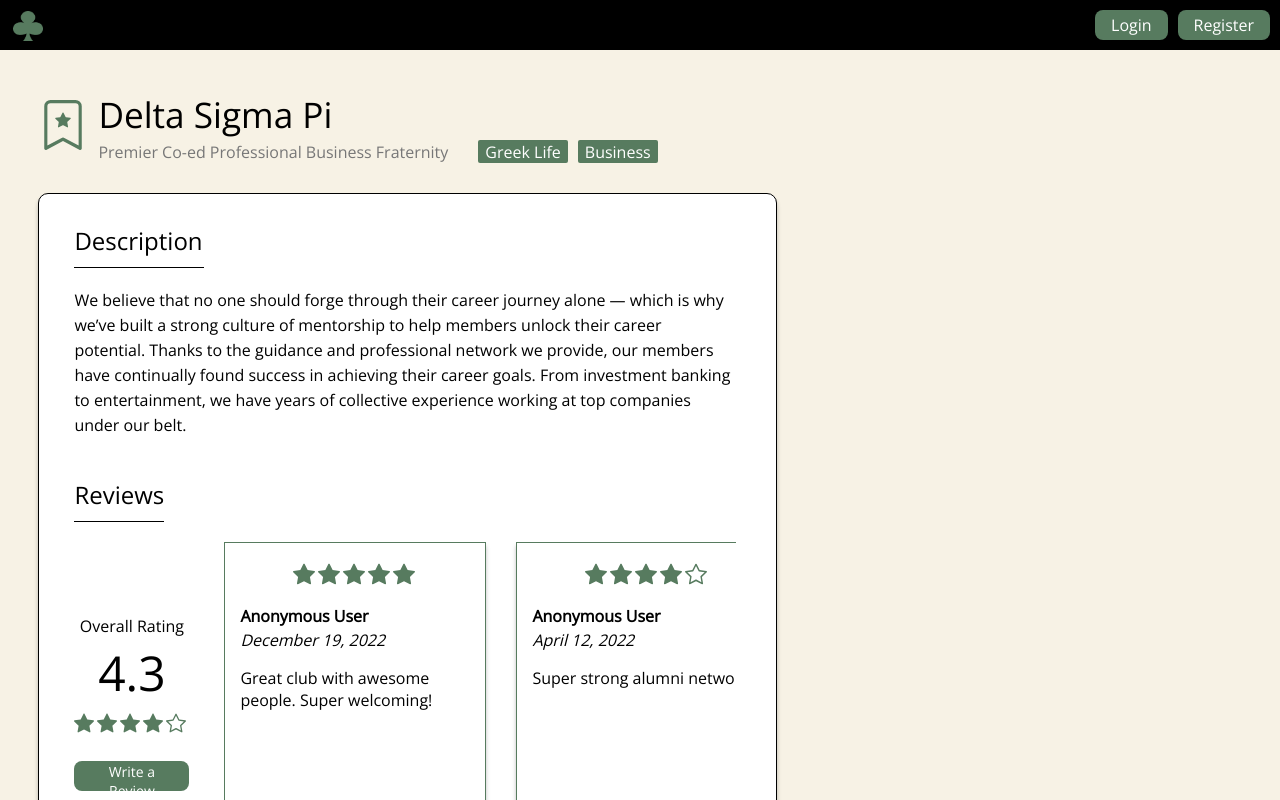
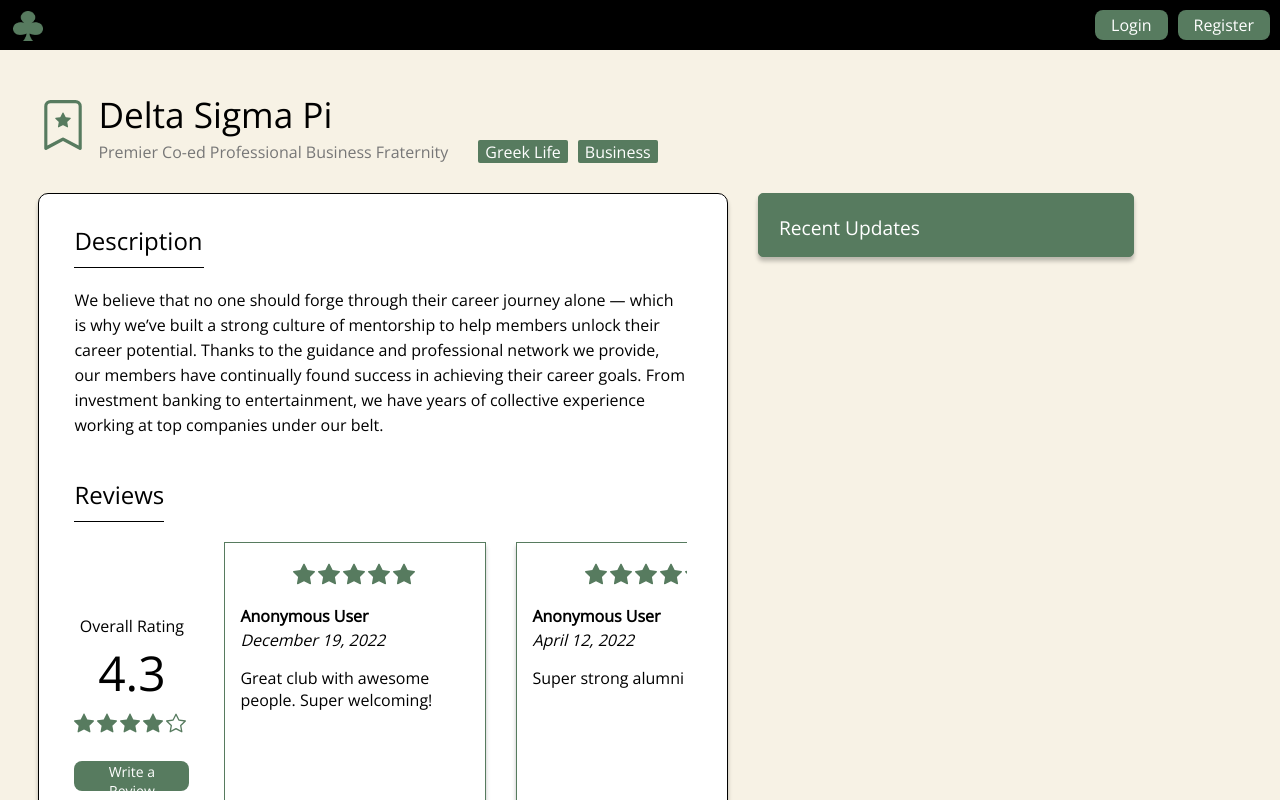
Before and after one commit to mikezhan88/Rate-My-Club, a React (Create React App) app in the folder rate-my-club/: page /clubpage in a window 1280 px wide. Shown: the top 800 px of the page. Built offline with nearby package versions, Linux system fonts and the light colour scheme.

Commit message:
added a recent update section. also the pages have to have a margin right of 10% or we will lose the nav bar functionality

```diff
--- a/rate-my-club/src/components/ClubPage/ClubPage.js
+++ b/rate-my-club/src/components/ClubPage/ClubPage.js
@@ -28,6 +28,7 @@
                         }
                     </div>
                 </div>
+                <div className='overall-club-profile'>
                     <div className='club-profile-backdrop'>
                         <div className='club-subheading'>Description</div>
                         <div style={{ borderBottom: "1px solid black ", width: "130px"}}></div>
@@ -46,6 +47,10 @@
                             </div>
                         </div>
                     </div>
+                    <div className='club-updates'>
+                        <div className='clubs-text'>Recent Updates</div>
+                    </div>
+                </div>
             </div>
         </React.Fragment>
         )
--- a/rate-my-club/src/index.css
+++ b/rate-my-club/src/index.css
@@ -707,6 +707,8 @@
   font-size: 18px;
 }
 
+
+
 /* <------------------------------DROPDOWN FOR CLUBS PAGE STYLING--------------------------------------> */
 
 
@@ -799,7 +801,7 @@
   display: flex;
   flex-direction: column;
   justify-content: left;
-  margin-right: 3vw;
+  margin-right: 10%;
   margin-left: 3vw;
 }
 
@@ -961,6 +963,34 @@
   overflow-x: scroll;
 }
 
+.overall-club-profile{
+  position: relative;
+  display: flex;
+  flex-direction: row;
+  column-gap: 30px;
+}
+
+.club-updates {
+  /* background-color: #131b1b; */
+  background-color: #577B5F;
+  position: relative;
+  display: flex;
+  flex-direction: column;
+  row-gap: 45px;
+  justify-content: left;
+  width: 30%;
+  border-radius: 5px;
+  border-color: #577B5F;
+  height: fit-content;
+  margin-top: 30px;
+  padding-right: 20px;
+  padding-left: 20px;
+  padding-top: 5px;
+  padding-bottom: 30px;
+  border: 0.7px solid #577B5F;
+  box-shadow: 0px 4px 4px rgb(0 0 0 / 25%);
+}
+
 /* <------------------------------USER PROFILE PAGE STYLING--------------------------------------> */
 
 
```
Lines whose indentation alone changed are shown as unchanged.
